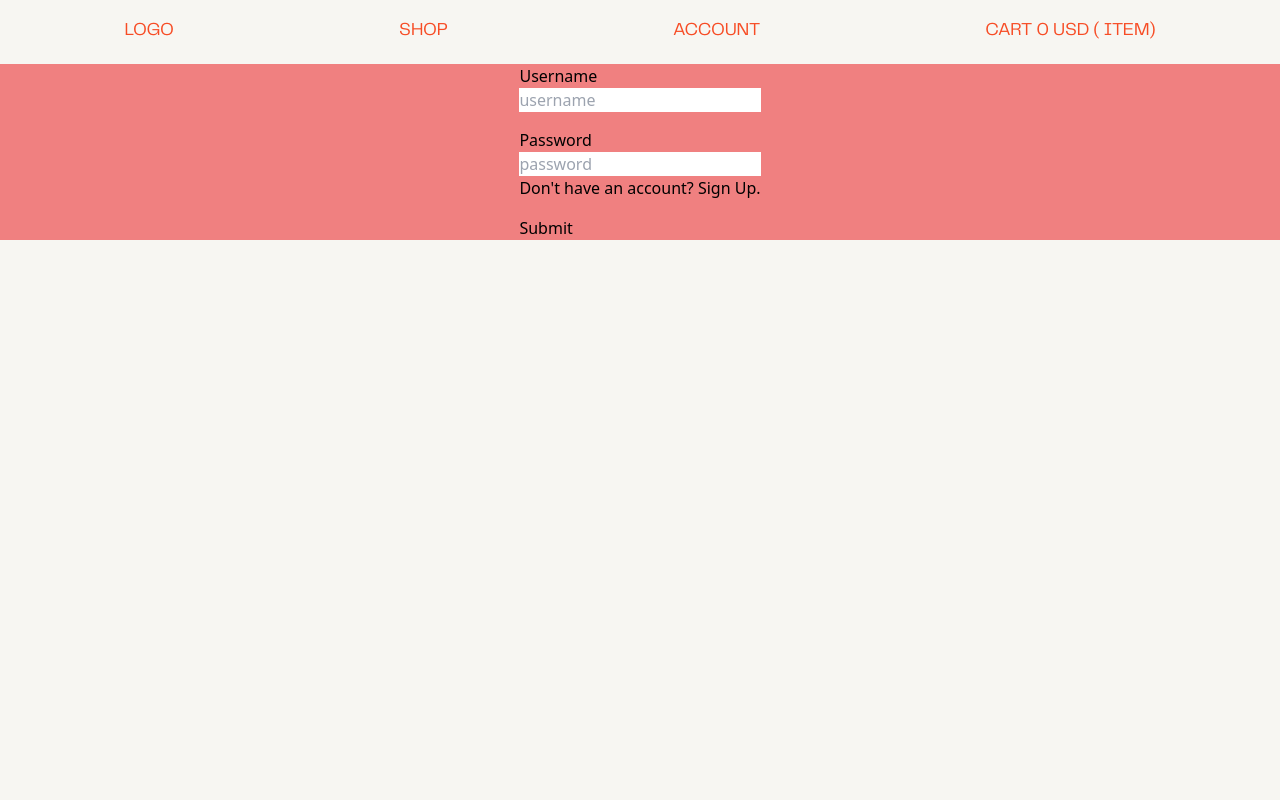
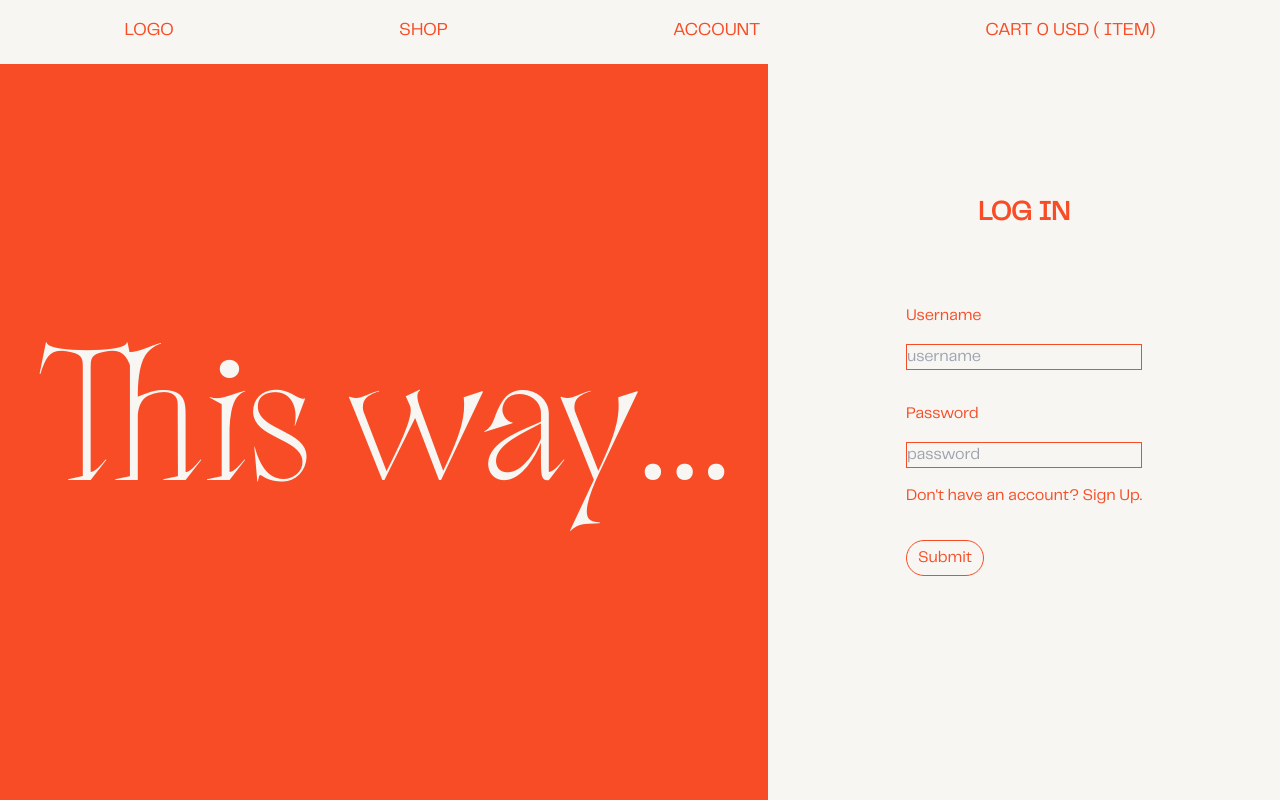
Before and after one commit to ohersi/clothingstore-app, a React (Create React App) app: page /login in a window 1280 px wide. Built offline with nearby package versions, Linux system fonts and the light colour scheme; no server answers.

Commit message:
css styling on Home, Products, and Login page

```diff
--- a/src/pages/Home/home.css
+++ b/src/pages/Home/home.css
@@ -1,4 +1,25 @@
 .home-container {
-    font-size: 15rem;
+    font-size: 11rem;
     font-family: 'Conta-ExtraLight';
+    color: #f74c25;
+    /* background-color: rgba(0, 0, 0, 0.253); */
+    height: 100vh;
+    display: flex;
+    flex-direction: column;
+    flex-wrap: wrap;
+    justify-content: center;
+    align-content: center;
+    align-items: center;
 }
+
+#main-txt {
+    height: 12rem;
+    display: flex;
+    align-items: center;
+}
+
+.txt {
+    font-size: 5rem;
+    color: #f74c25;
+    text-decoration: underline;
+}
--- a/src/pages/Home/index.js
+++ b/src/pages/Home/index.js
@@ -5,9 +5,12 @@ import './home.css'
 const Home = () => {
     return (
         <>
-        <div className='home-container'>
-            Home Page
-        </div>
+            <div className='home-container'>
+                <div id='main-txt'>
+                    Catalogue
+                </div>
+                <span className='txt right'>of things</span>
+            </div>
 
         </>
     );
--- a/src/pages/LogIn/index.js
+++ b/src/pages/LogIn/index.js
@@ -46,34 +46,47 @@ const LogIn = () => {
 
     return (
         <>
+            <div id="login-main">
+                <div id="image">
+                   This way...
+                </div>
                 <div id="login-container">
+                    <div id='login-text'>
+                        LOG IN
+                    </div>
                     <form onSubmit={handleSubmit(logInUser)}>
                         <div className="field">
                             <label htmlFor="username">Username</label>
                             <input
+                                className='input'
                                 type="text"
                                 placeholder="username"
                                 autoComplete="off"
                                 {...register("username", { required: true, max: 50, min: 3, maxLength: 50 })}
                             />
-                        <span>{errors?.username?.message}</span>
+                            <span className='error'>{errors?.username?.message}</span>
                         </div>
 
                         <div className="field">
                             <label htmlFor="password">Password</label>
                             <input
+                                className='input'
                                 type="password"
                                 placeholder="password"
                                 {...register("password", { required: true, max: 100, min: 5, maxLength: 100 })}
                             />
                             <Link to='/signup'>Don't have an account? Sign Up.</Link>
-                        <span>{errors?.password?.message}</span>
+                            <span className='error'>{errors?.password?.message}</span>
                         </div>
+                        <button className='submit-btn'>
                             <input type="submit" />
-                    <h3>{success ? "Logged In" : null}</h3>
-                    <h3>{failed ? "Invalid log-in, please try again" : null}</h3>
+                        </button>
+                        <h3 className='popup-txt'>{success ? "Logged In" : null}</h3>
+                        <h3 className='popup-txt'>{failed ? "Invalid log-in, please try again" : null}</h3>
                     </form>
                 </div>
+            </div>
+
         </>
     );
 }
--- a/src/pages/LogIn/login.css
+++ b/src/pages/LogIn/login.css
@@ -1,16 +1,70 @@
+
+#login-main {
+    height: 100vh;
+    display: grid;
+    grid-template-areas:
+    'img login';
+    grid-template-columns: 60% 40%;
+}
+
 #login-container {
-    background-color: lightcoral;
+    /* background-color: rgba(240, 128, 128, 0.178); */
+    color: #f74c25;
+    display: flex;
+    flex-direction: column;
+    justify-content: center;
+    align-items: center;
+    margin-top: 4rem;
+    font-family: 'Telegraf-Regular';
+    grid-area: login;
+}
+
+#image {
     display: flex;
     justify-content: center;
+    align-items: center;
+    background-color: #f74c25;
     margin-top: 4rem;
+    grid-area: img;
+    font-family: 'Conta-ExtraLight';
+    color: #f7f6f2;
+    font-size: 12rem;
+}
+
+#login-text {
+    font-size: 27px;
+    position: relative;
+    font-weight: bold;
+    bottom: 4.5rem;
 }
 
 .field {
     flex-direction: column;
     display: flex;
     margin-bottom: 1rem;
+    gap: 1rem;
 }
 
-span {
-    color: whitesmoke;
+.input {
+    background-color: #f7f6f2;
+    color: #f74c25;
+    border: 1px solid #f74c25;
 }
+
+.submit-btn {
+    border: 1px solid #f74c25;
+    border-radius: 500px;
+    padding: 0.3rem 0.7rem 0.3rem 0.7rem;
+}
+
+.popup-txt {
+    margin-top: 1.5rem;
+}
+
+.error {
+    color: #f74c25;
+    font-size: 14px;
+    text-decoration: underline;
+    display: flex;
+    justify-content: center;
+}
--- a/src/pages/Products/index.js
+++ b/src/pages/Products/index.js
@@ -12,16 +12,22 @@ const Products = ({ products, categories, fetchProducts, fetchCategories, setPro
         fetchCategories();
     }, []);
 
-    const [collection, setCollection] = useState([])
+    const [collection, setCollection] = useState(products.data);
+
     const filterByCategory = (category_id) => {
         const filteredList = products?.data.filter((product) => {
             return product?.category_id.name === category_id;
         });
         setCollection(filteredList);
-    }
-    // setTimeout(() => {
-    //     setCollection(products.data)
-    // }, 100);
+    };
+
+    // useEffect(() => {
+    //     setTimeout(() => {
+    //         setCollection(products.data)
+    //     }, 100);
+    // }, []);
+
+
 
     console.log(collection)
 
@@ -36,9 +42,10 @@ const Products = ({ products, categories, fetchProducts, fetchCategories, setPro
                 />
                 <div id="products-container">
                     {
-                        collection?.map(product => (
+                    collection == undefined ? <h1>Loading</h1> :
+                        collection.map(product => (
                             <div className="products-card" onClick={() => setProductSelected(product)} key={product.id}>
-                                <Link className="test" to={`/product/${product.name}`}>
+                                <Link className="products-name" to={`/product/${product.name}`}>
                                     <img className='products-img' src={product.imageURL} alt={`${product.name} product`} />
                                     <div className="card-info">
                                         <h3>{product.name}</h3>
--- a/src/pages/Products/products.css
+++ b/src/pages/Products/products.css
@@ -38,7 +38,7 @@ body {
 
 }
 
-.test {
+.products-name {
     display: flex;
     flex-direction: column;
     align-items: center;
```
Lines whose indentation alone changed are shown as unchanged.
